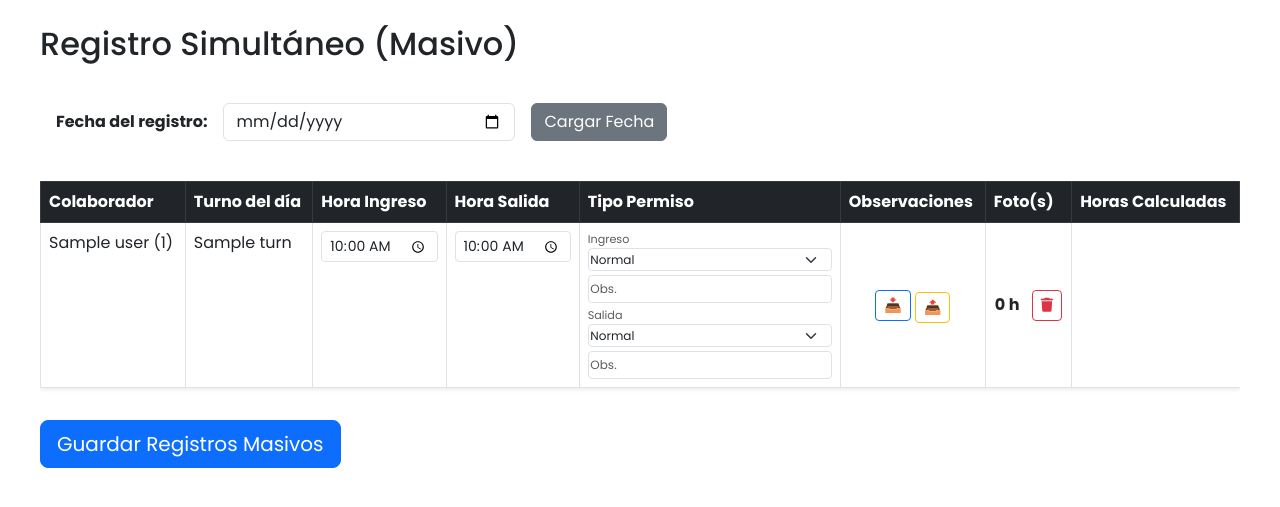
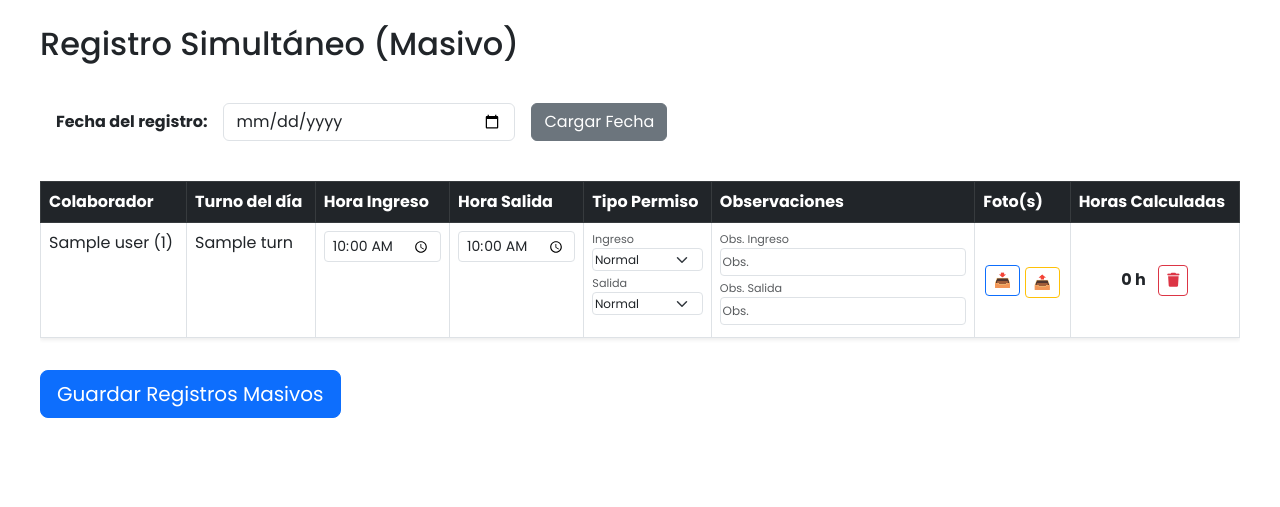
Before and after one commit to aelabs516-alt/RRHH, a Django app: template templates/attendance/console_massive.html in a window 1280 px wide. Shown: the top 507 px of the page. Run offline with Django 5.2, Linux system fonts and the light colour scheme; the template is opened without the code that fills it: most values are stand-ins (such as "Sample title", 1, 10 or a date in 2020).

Commit message:
Fix UI table column misalignment in massive attendance console

```diff
--- a/templates/attendance/console_massive.html
+++ b/templates/attendance/console_massive.html
@@ -70,7 +70,6 @@
                 <option value="OTROS" {% if d.attendance.entry_justification == 'OTROS' %}selected{% endif %}>Otros</option>
             </optgroup>
         </select>
-        <input type="text" name="entry_obs_{{ d.user.id }}" class="form-control form-control-sm" style="font-size:0.75rem; padding: 0.1rem;" placeholder="Obs." value="{{ d.attendance.entry_observations|default:'' }}">
     </div>
     <div>
         <small class="d-block text-muted" style="font-size:0.7em;">Salida</small>
@@ -90,7 +89,16 @@
                 <option value="OTROS" {% if d.attendance.exit_justification == 'OTROS' %}selected{% endif %}>Otros</option>
             </optgroup>
         </select>
-        <input type="text" name="exit_obs_{{ d.user.id }}" class="form-control form-control-sm" style="font-size:0.75rem; padding: 0.1rem;" placeholder="Obs." value="{{ d.attendance.exit_observations|default:'' }}">
+    </div>
+</td>
+<td>
+    <div class="mb-1">
+        <small class="d-block text-muted" style="font-size:0.7em;">Obs. Ingreso</small>
+        <input type="text" name="entry_obs_{{ d.user.id }}" class="form-control form-control-sm mb-1" style="font-size:0.75rem; padding: 0.1rem;" placeholder="Obs." value="{{ d.attendance.entry_observations|default:'' }}">
+    </div>
+    <div>
+        <small class="d-block text-muted" style="font-size:0.7em;">Obs. Salida</small>
+        <input type="text" name="exit_obs_{{ d.user.id }}" class="form-control form-control-sm mb-1" style="font-size:0.75rem; padding: 0.1rem;" placeholder="Obs." value="{{ d.attendance.exit_observations|default:'' }}">
     </div>
 </td>
                     <td class="text-center align-middle">
```
